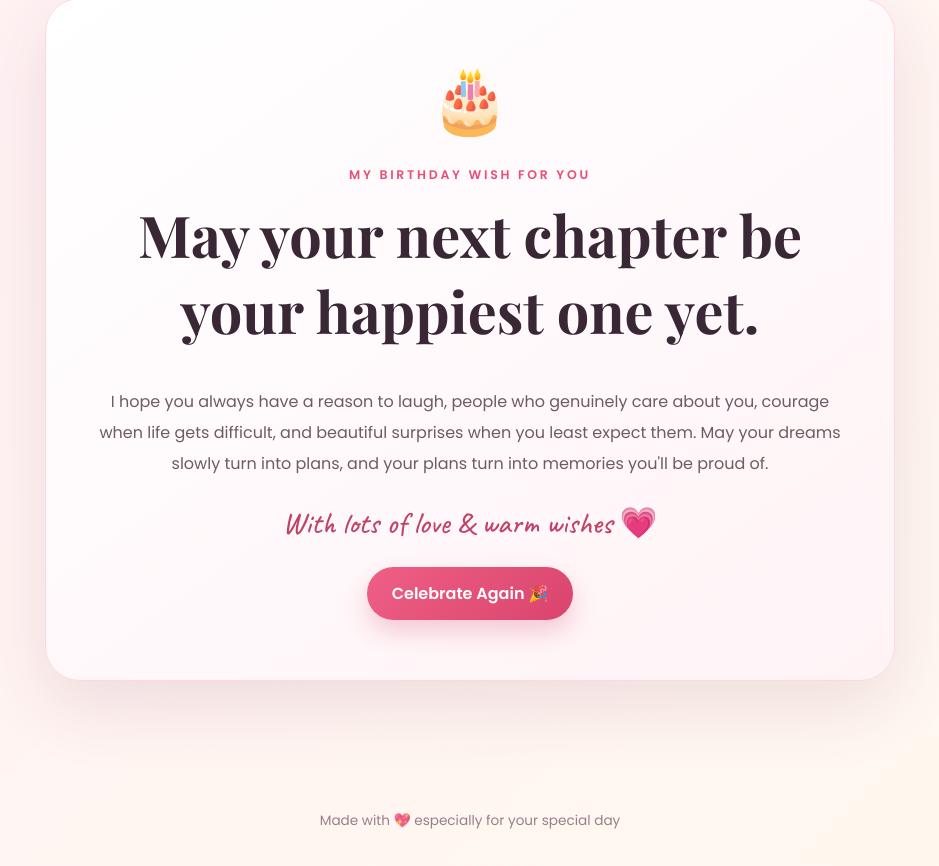
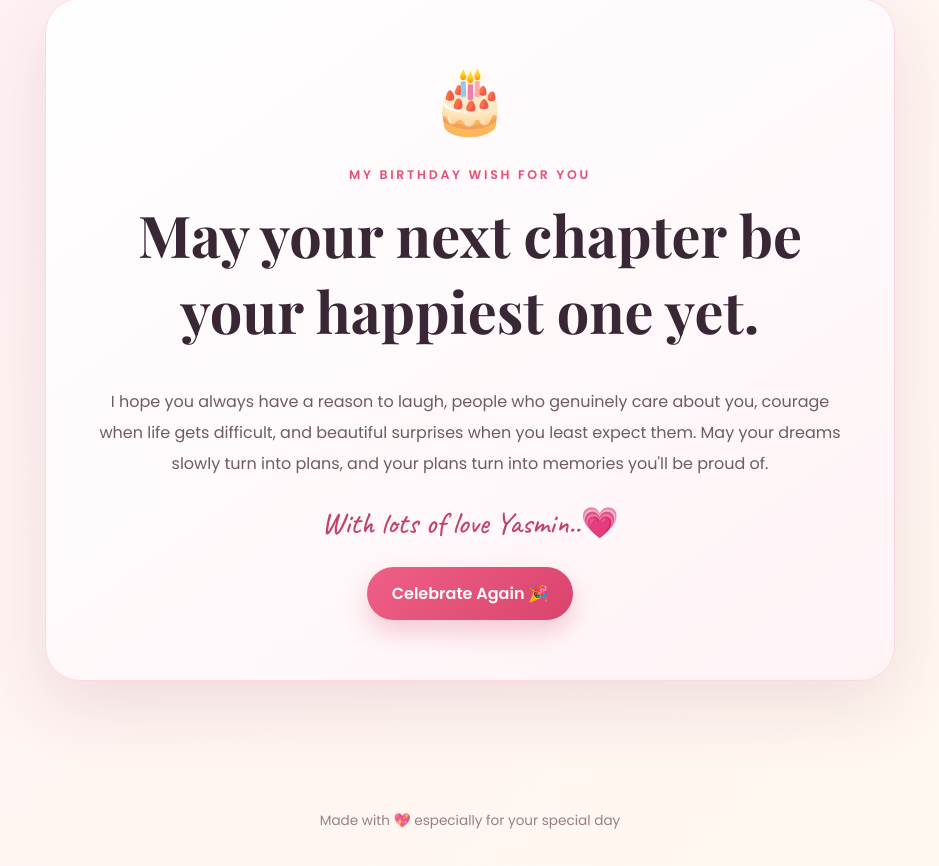
Before and after one commit to yasmin06321-droid/Birthday-surprise, a plain HTML site: page index.html in a window 1280 px wide. Shown: the part 3454-4320 px from the top of the page, without its empty margins (170-1109 px from the left). Drawn offline with nearby package versions, Linux system fonts and the light colour scheme.

Commit message:
Update index.html

```diff
--- a/index.html
+++ b/index.html
@@ -3,7 +3,7 @@
 <head>
   <meta charset="UTF-8">
   <meta name="viewport" content="width=device-width, initial-scale=1.0">
-  <title>Happy Birthday, Beautiful! 🎂</title>
+  <title>Happy Birthday, Bhabhi! 🎂</title>
   <meta name="description" content="A little birthday surprise made with love.">
   <link rel="preconnect" href="https://fonts.googleapis.com">
   <link rel="preconnect" href="https://fonts.gstatic.com" crossorigin>
@@ -76,7 +76,7 @@
           courage when life gets difficult, and beautiful surprises when you least expect them.
           May your dreams slowly turn into plans, and your plans turn into memories you'll be proud of.
         </p>
-        <p class="signature">With lots of love & warm wishes 💗</p>
+        <p class="signature">With lots of love Yasmin..💗</p>
         <button class="confetti-btn" onclick="celebrate()">Celebrate Again 🎉</button>
       </div>
     </section>
```
